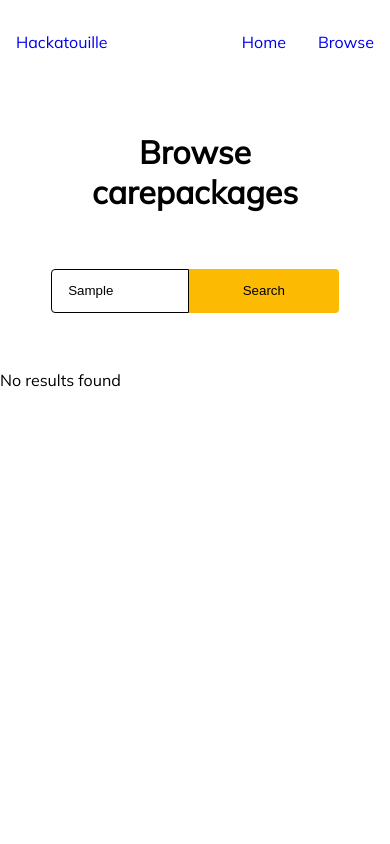
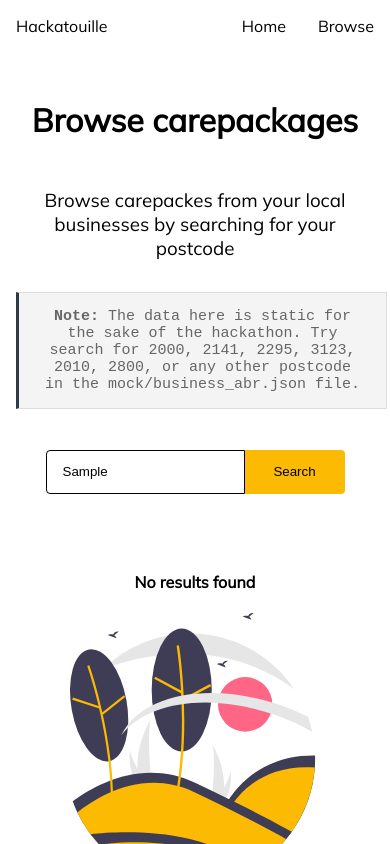
Before and after one commit to LungLung123/Govhack_2020_Hackatouille, a React (Create React App) app in the folder client/: page /browse in a window 390 px wide. Both pictures are taken after typing "Sample" into the empty fields and a click on the button "Search". Built offline with nearby package versions, Linux system fonts and the light colour scheme.

Commit message:
browse page

```diff
--- a/client/src/App.css
+++ b/client/src/App.css
@@ -23,8 +23,9 @@
   margin: 0;
   padding: 2rem 0rem;
   width: 100%;
-  position: absolute;
+  position: relative;
   text-align: center;
+  left: -10vw;
 }
 
 .navbar li {
@@ -39,7 +40,8 @@
 
 .navbar a {
   text-decoration: none;
-  padding: 2rem
+  padding: 2rem;
+  color: black;
 }
 
 .navbar a:visited {
@@ -119,7 +121,11 @@
 .jumbotron {
   text-align: center;
   background-color: #FFFFFF;
-  padding: 3rem;
+  padding: 5rem;
+}
+
+.jumbotron h3 {
+  font-weight: 400;
 }
 
 .jumbotron h1 {
@@ -156,15 +162,78 @@
   outline: none;
 }
 
+.noResults {
+  text-align: center;
+}
+
+.alert {
+  background: #f4f4f4;
+  border: 1px solid #ddd;
+  border-left: 3px solid #2E3B46;
+  color: #666;
+  page-break-inside: avoid;
+  font-family: monospace;
+  font-size: 15px;
+  margin: 1rem 0rem;
+  max-width: 40%;
+  overflow: auto;
+  padding: 1em 1.5em;
+  display: block;
+  word-wrap: break-word;
+  margin: auto;
+  margin-top: 2rem;
+  margin-bottom: 2rem;
+}
+
+.cardWrapper {
+  display: flex;
+  flex-wrap: wrap;
+  padding: 0rem 10rem;
+  flex-direction: row;
+}
+
+.card {
+  box-shadow: 0 1px 3px rgba(0,0,0,0.12), 0 1px 2px rgba(0,0,0,0.24);
+  border-radius: 4px;
+  padding: 0rem 0rem 2rem 0rem;
+  margin-bottom: 1rem!important;
+  max-width: 45%;
+  width: 45%;
+  margin: auto;
+}
+
+.card h4 {
+  margin: 0;
+  padding: 1rem;
+  text-align: center;
+  background-color: #f4f4f4;
+}
+
 @media only screen and (max-width: 1700px) {
   .leftCTA {
     padding: 0rem 10rem;
   }
 }
 
+@media only screen and (max-width: 1600px) {
+  .cardWrapper {
+    padding: 0rem 1rem;
+  }
+  .card {
+    width: 40%;
+  }
+}
+
 @media only screen and (max-width: 1400px) {
   .leftCTA {
     padding: 0rem 5rem;
+  }
+}
+
+@media only screen and (max-width: 1200px) {
+  .alert {
+    max-width: 70%;
+    width: 70%;
   }
 }
 
@@ -183,12 +252,30 @@
   }
   .navbar ul {
     text-align: right;
+    left: 0;
   }
   .navbar p {
     padding: 0;
   }
   .navbar a {
     padding: 1rem;
+  }
+  .navbar ul {
+    padding: 1rem 0rem;
+  }
+  .navbar span {
+    padding: 1rem 0rem;
+  }
+  .alert {
+    max-width: 90%;
+    width: 90%;
+  }
+  .jumbotron {
+    padding: 5rem 2rem;
+  }
+  .card {
+    width: 80%;
+    max-width: 80%;
   }
 }
 
@@ -199,4 +286,16 @@
   .leftCTA {
     padding: 0rem 2rem;
   }
+  .jumbotron input {
+    width: 50%;
+  }
 }
+
+@media only screen and (max-width: 450px) {
+  .jumbotron .searchButton {
+    min-width: 100px;
+  }
+  .jumbotron {
+    padding: 3rem 1rem;
+  }
+}
--- a/client/src/pages/Browse.js
+++ b/client/src/pages/Browse.js
@@ -1,4 +1,5 @@
 import React, {useState, useEffect} from 'react';
+import noResultsImage from '../images/noResults.svg';
 import '../App.css';
 
 let data = require('../mock/business_abr.json');
@@ -30,19 +31,39 @@ function Browse() {
     <div className="contentWrapper">
       <div className="jumbotron">
         <h1>Browse carepackages</h1>
-        <input className="search" placeholder="Search for a carepackage" onChange={handleInput}></input>
+        <h3>Browse carepackes from your local businesses by searching for your postcode</h3>
+        <div className="alert"><strong>Note: </strong>The data here is static for the sake of the hackathon. Try search for 2000, 2141, 2295, 3123, 2010, 2800, or any other postcode in the mock/business_abr.json file.</div>
+        <input className="search" placeholder="Search for your postcode" onChange={handleInput}></input>
         <button className="searchButton" onClick={handleSearch}>Search</button>
       </div>
       {
         hasSearch  ? (packages.length > 0 ?
-        packages.map(
-          (item, index) => (
-              <div className="card" key={index}>
-                <h2 className="cardTitle">{item.MainEntity.NonIndividualName.NonIndividualNameText}</h2>
-                <p className="cardDescription">{}</p>
-              </div>
-        )
-        ) : 'No results found' ) : ''
+          <div className="cardWrapper">
+            {
+              packages.map(
+                (item, index) => (
+                    <div className="card" key={index}>
+                      <h4 className="cardTitle">{item.MainEntity.NonIndividualName.NonIndividualNameText.toLowerCase()} carepackage</h4>
+                      <p className="cardDescription">
+                        <ul>
+                          <li>Lorem Ipsum</li>
+                          <li>Lorem Ipsum</li>
+                          <li>Lorem Ipsum</li>
+                          <li>Lorem Ipsum</li>
+                          <li>Lorem Ipsum</li>
+                          <li>Lorem Ipsum</li>
+                        </ul>
+                      </p>
+                    </div>
+                )
+              )
+            }
+          </div> :
+        <div className="noResults">
+          <h4>No results found</h4>
+          <img alt="Landscape" src={noResultsImage} width="250px"/>
+        </div>
+         ) : ''
       }
     </div>
   );
--- a/client/src/pages/Home.js
+++ b/client/src/pages/Home.js
@@ -4,6 +4,9 @@ import bannerImage from '../images/heroBox.svg';
 import { motion } from "framer-motion"
 
 function Home() {
+  const handleClick = () => {
+    window.location = '/browse'
+  }
   return (
     <div className="homeWrapper">
       <div className="banner">
@@ -13,13 +16,13 @@ function Home() {
                 <motion.h3 animate={{ translateY: [75, 0], opacity: [0, 1] }} transition={{ ease: "easeOut", delay: 2, duration: 1 }}>
                     The central platform for selling and delivering care packages sourced from your local businesses
                 </motion.h3>
-                <motion.button animate={{ translateY: [75, 0], opacity: [0, 1] }} transition={{ ease: "easeOut", delay: 2.5, duration: 1 }} type="button" className="primaryButton">
+                <motion.button onClick={handleClick} animate={{ translateY: [75, 0], opacity: [0, 1] }} transition={{ ease: "easeOut", delay: 2.5, duration: 1 }} type="button" className="primaryButton">
                     GET STARTED
                 </motion.button>
             </div>
         </motion.div>
         <motion.div animate={{ translateX: [150, 0], opacity: [0, 1] }} transition={{ ease: "easeOut", duration: 2 }} className="bannerRight">
-            <img alt="Happy Man sitting" src={bannerImage} width="500px"/>
+            <img alt="Woman with gift box" src={bannerImage} width="500px"/>
         </motion.div>
       </div>
     </div>
```
Also changed, not shown: client/src/images/noResults.svg (added).
